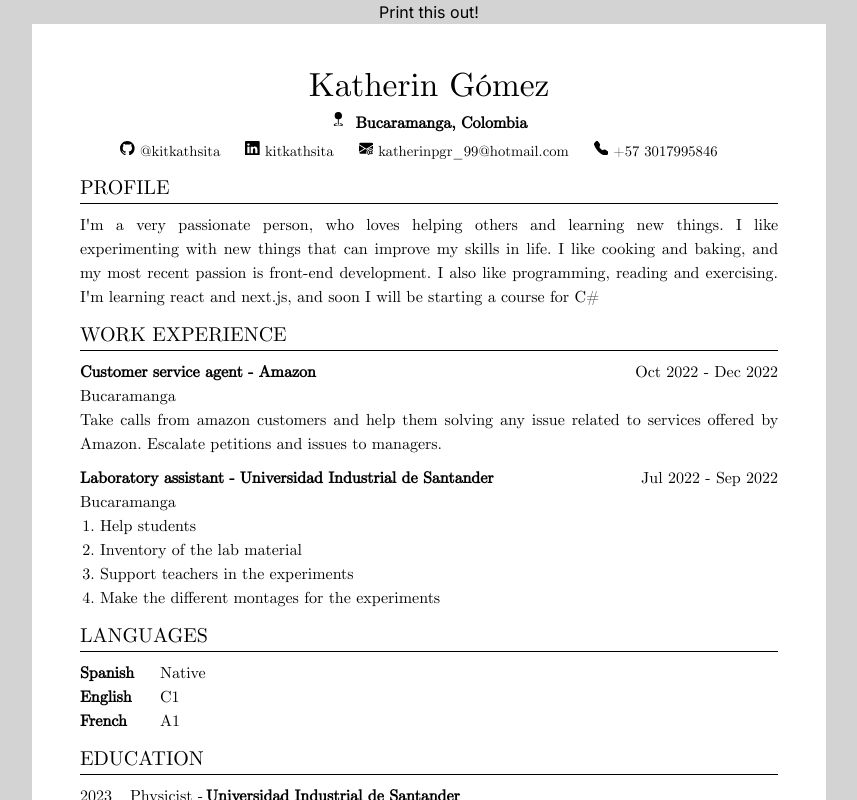
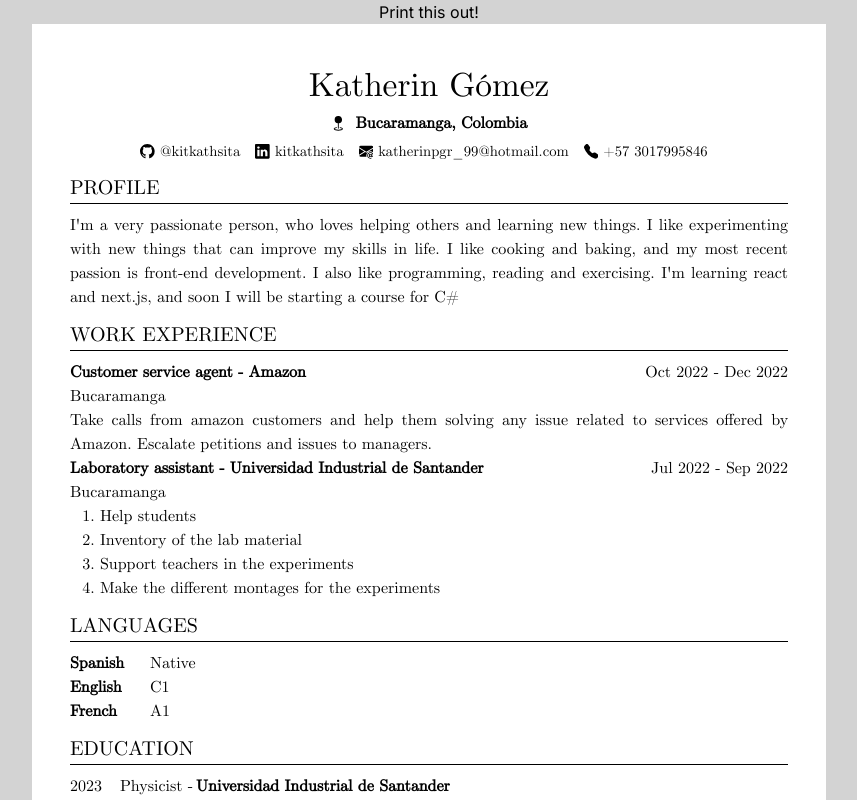
Before and after one commit to kitkathsita/CV-creation, a Next.js app: page / in a window 1280 px wide. Shown: the top 800 px of the page, without its empty margins (211-1068 px from the left). Built offline with nearby package versions, Linux system fonts and the light colour scheme.

Commit message:
fixed some little details of icons

```diff
--- a/app/globals.css
+++ b/app/globals.css
@@ -69,14 +69,20 @@ body {
   margin-top: 5px;
 }
 
-#contactInfo > div {
-  margin-right: 20px;
+#contactInfo > .infoCont {
+  margin-right: 10px;
+}
+
+.iconContainer {
+  display: flex;
+  align-items: center;
+  justify-content: center;
 }
 
 #section {
   font-size: 15pt;
   font-family: 'Computer Modern';
-  margin: 10px;
+  margin: 10px 0px 10px 0px;
   border-bottom: solid 1px;
   border-color: black;
 }
@@ -84,16 +90,14 @@ body {
 .description {
   font-size: 12pt;
   font-family: 'Computer Modern';
-  margin-left: 10px;
-  margin-right: 10px;
   text-align: justify;
 }
 
 .datePos {
   font-size: 12pt;
   font-family: 'Computer Modern';
-  margin: 10px;
-  margin-bottom: 0px;
+  margin-top: 10px;
+  margin: 0px;
   display: flex;
   justify-content: space-between;
 }
@@ -105,7 +109,6 @@ body {
 .loc {
   font-size: 12pt;
   font-family: 'Computer Modern';
-  margin-left: 10px;
 }
 
 .taskJob {
@@ -121,7 +124,6 @@ li {
 
 .idiom {
   display: flex;
-  margin-left: 10px;
   font-size: 12pt;
   font-family: 'Computer Modern';
 }
@@ -133,7 +135,6 @@ li {
 
 .addEducation, .groupin{
   display: flex;
-  margin-left: 10px;
   font-size: 12pt;
   font-family: 'Computer Modern';
 }
--- a/components/Header.js
+++ b/components/Header.js
@@ -6,18 +6,28 @@ export default function Header({ Name, Location, github, linkedIn, email, cellph
 		<div className='header'>
 			<div id="name">{Name}</div>
 			<div className='location'>
-				<BsFillGeoFill className='icon'></BsFillGeoFill>
+				<div className='iconContainer'>
+					<BsFillGeoFill className='icon'></BsFillGeoFill>
+				</div>
 				<div id='loc'>{Location}</div>
 			</div>
 			<div id='contactInfo'>
-				<BsGithub className='icon'></BsGithub>
-				<div>{github}</div>
-				<BsLinkedin className='icon'></BsLinkedin>
-				<div>{linkedIn}</div>
-				<BsEnvelopeAtFill className='icon'></BsEnvelopeAtFill>
-				<div>{email}</div>
-				<BsTelephoneFill className='icon'></BsTelephoneFill>
-				<div>{cellphone}</div>
+				<div className='iconContainer'>
+					<BsGithub className='icon'></BsGithub>
+				</div>
+				<div className='infoCont'>{github}</div>
+				<div className='iconContainer'>
+					<BsLinkedin className='icon'></BsLinkedin>
+				</div>
+				<div className='infoCont'>{linkedIn}</div>
+				<div className='iconContainer'>
+					<BsEnvelopeAtFill className='icon'></BsEnvelopeAtFill>
+				</div>
+				<div className='infoCont'>{email}</div>
+				<div className='iconContainer'>
+					<BsTelephoneFill className='icon'></BsTelephoneFill>
+				</div>
+				<div className='infoCont'>{cellphone}</div>
 			</div>
 		</div>
 	)
```
